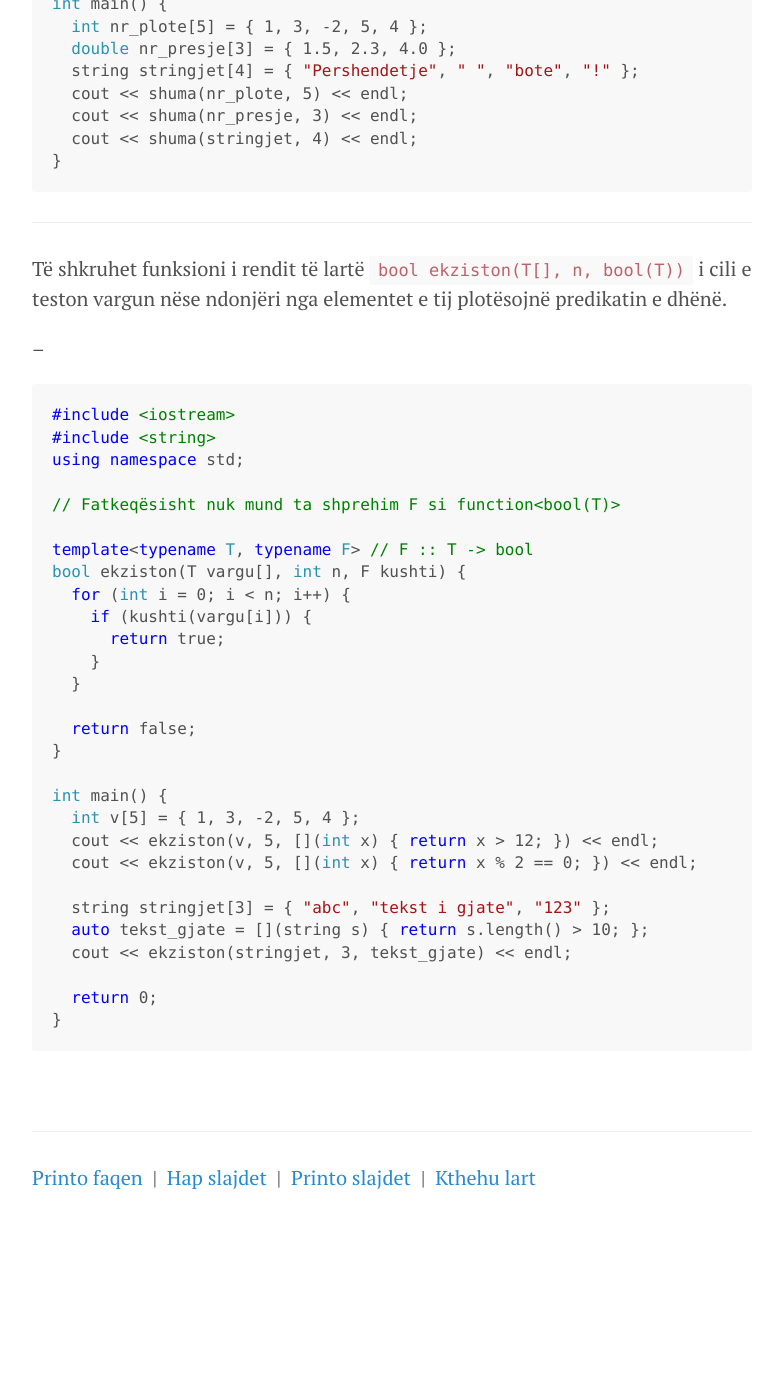
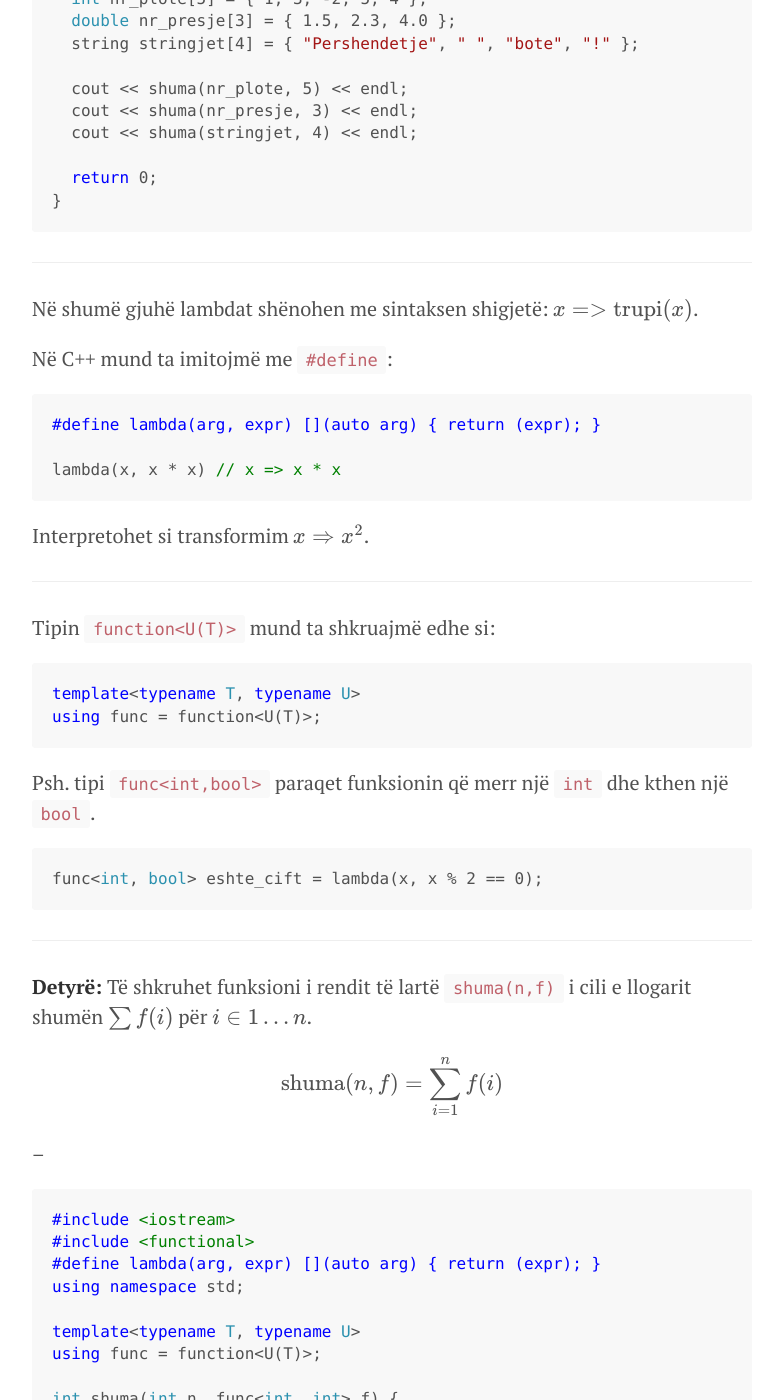
Before and after one commit to edongashi/edongashi.github.io, a Jekyll site: the page built from lendet/algoritmet-dhe-strukturat-e-te-dhenave/java3.md, in a window 1280 px wide and 1400 px high, scrolled down 8481 px. Shown: the whole window, without its empty margins (248-1031 px from the left). Built offline with Jekyll 4.4.1, drawn with Linux system fonts in a browser that asks for light colours; our own code applies the rules of GitHub Pages for plain Markdown files; formulas are drawn with MathJax 3; before the commit the page ends 9714 px from its top, so only the background shows below that; some of the changed text lies outside the part shown.

Commit message:
Update java3

````diff
--- a/lendet/algoritmet-dhe-strukturat-e-te-dhenave/java3.md
+++ b/lendet/algoritmet-dhe-strukturat-e-te-dhenave/java3.md
@@ -82,7 +80,7 @@ function<bool(int)> eshte_cift = [](int x) -> bool {
 Ose shkurtimisht:
 
 ```cpp
-auto eshte_cift = [](int x) { return x % 2 == 0; }
+auto eshte_cift = [](int x) { return x % 2 == 0; };
 ```
 
 ---
@@ -245,6 +243,7 @@ int main() {
   char ptr2[3] = { 'a', 'b', 'c' };
   Varg<int>  v1 = {ptr1, 4};
   Varg<char> v2 = {ptr2, 3};
+  return 0;
 }
 ```
 
@@ -349,21 +348,99 @@ int main() {
   int nr_plote[5] = { 1, 3, -2, 5, 4 };
   double nr_presje[3] = { 1.5, 2.3, 4.0 };
   string stringjet[4] = { "Pershendetje", " ", "bote", "!" };
+
   cout << shuma(nr_plote, 5) << endl;
   cout << shuma(nr_presje, 3) << endl;
   cout << shuma(stringjet, 4) << endl;
+
+  return 0;
 }
 ```
 
 ---
 
-Të shkruhet funksioni i rendit të lartë `bool ekziston(T[], n, bool(T))` i cili e teston vargun nëse ndonjëri nga elementet e tij plotësojnë predikatin e dhënë.
+Në shumë gjuhë lambdat shënohen me sintaksen shigjetë: $x => \text{trupi}(x)$.
+
+Në C++ mund ta imitojmë me `#define`:
+
+```cpp
+#define lambda(arg, expr) [](auto arg) { return (expr); }
+
+lambda(x, x * x) // x => x * x
+```
+
+Interpretohet si transformim $x \Rightarrow x^2$.
+
+---
+
+Tipin `function<U(T)>` mund ta shkruajmë edhe si:
+
+```cpp
+template<typename T, typename U>
+using func = function<U(T)>;
+```
+
+Psh. tipi `func<int,bool>` paraqet funksionin që merr një `int` dhe kthen një `bool`.
+
+```cpp
+func<int, bool> eshte_cift = lambda(x, x % 2 == 0);
+```
+
+---
+
+**Detyrë:** Të shkruhet funksioni i rendit të lartë `shuma(n,f)` i cili e llogarit shumën $\sum{f(i)}$ për $i\in 1\dots n$.
+
+$$
+\text{shuma}(n, f) = \sum_{i=1}^{n}{f(i)}
+$$
+
+--
+
+```cpp
+#include <iostream>
+#include <functional>
+#define lambda(arg, expr) [](auto arg) { return (expr); }
+using namespace std;
+
+template<typename T, typename U>
+using func = function<U(T)>;
+
+int shuma(int n, func<int, int> f) {
+  int s = 0;
+  for (int i = 1; i <= n; i++) {
+    s += f(i);
+  }
+
+  return s;
+}
+
+int main() {
+  int n;
+  cout << "Shtyp n: ";
+  cin >> n;
+
+  // Sintaksa e zakonshme
+  cout << shuma(n, [](int i) { return 3 * i + 2; }) << endl;
+  cout << shuma(n, [](int x) { return x * x; }) << endl;
+
+  // Macro
+  cout << shuma(n, lambda(i, 3 * i + 2)) << endl;
+  cout << shuma(n, lambda(x, x * x)) << endl;
+
+  return 0;
+}
+```
+
+---
+
+**Detyrë:** Të shkruhet funksioni i rendit të lartë `bool ekziston(T[], n, func<T,bool> f)` i cili e teston vargun nëse ndonjëri nga elementet e tij plotësojnë predikatin e dhënë.
 
 --
 
 ```cpp
 #include <iostream>
 #include <string>
+#define lambda(arg, expr) [](auto arg) { return (expr); }
 using namespace std;
 
 // Fatkeqësisht nuk mund ta shprehim F si function<bool(T)>
@@ -381,12 +458,11 @@ bool ekziston(T vargu[], int n, F kushti) {
 
 int main() {
   int v[5] = { 1, 3, -2, 5, 4 };
-  cout << ekziston(v, 5, [](int x) { return x > 12; }) << endl;
-  cout << ekziston(v, 5, [](int x) { return x % 2 == 0; }) << endl;
+  cout << ekziston(v, 5, lambda(x, x > 12)) << endl;
+  cout << ekziston(v, 5, lambda(x, x % 2 == 0)) << endl;
 
   string stringjet[3] = { "abc", "tekst i gjate", "123" };
-  auto tekst_gjate = [](string s) { return s.length() > 10; };
-  cout << ekziston(stringjet, 3, tekst_gjate) << endl;
+  cout << ekziston(stringjet, 3, lambda(s, s.length() > 10)) << endl;
 
   return 0;
 }
````
Also changed, not shown: other parts of lendet/algoritmet-dhe-strukturat-e-te-dhenave/java3.md (+0 -2 lines).
